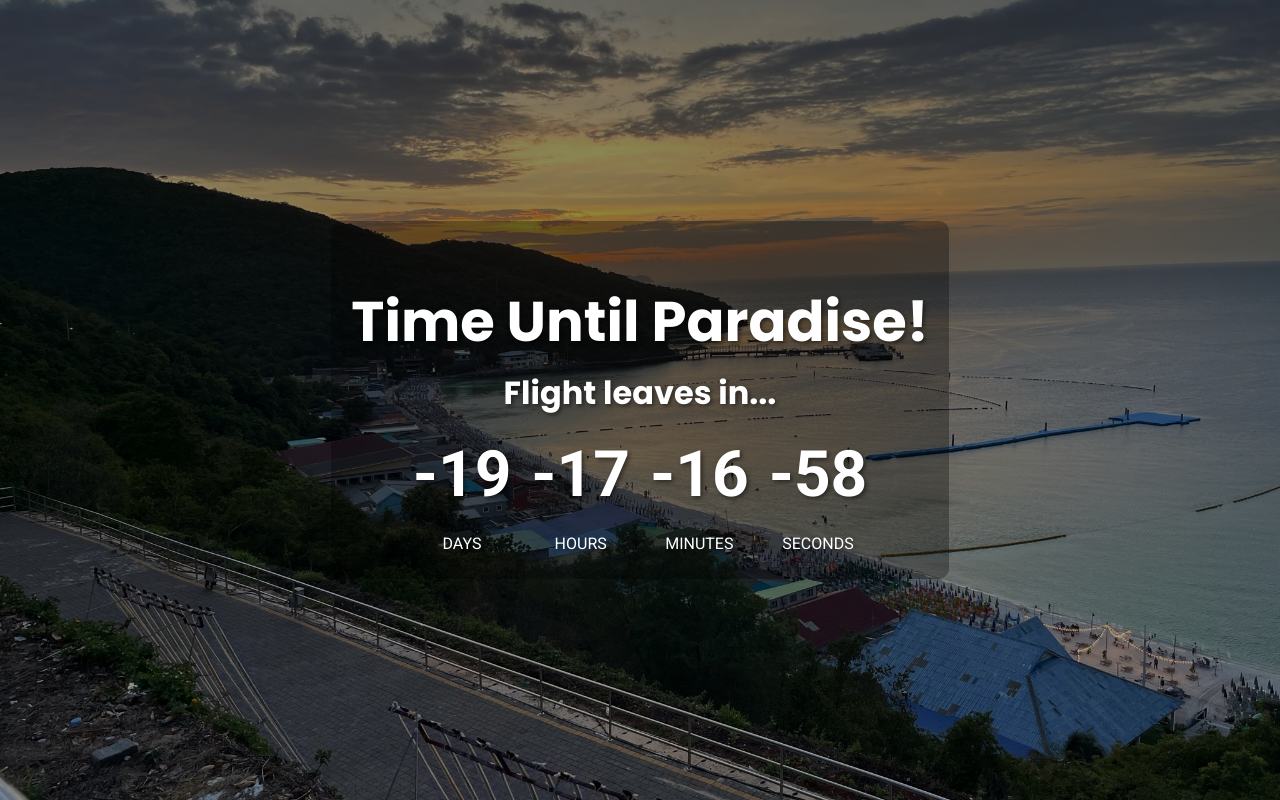
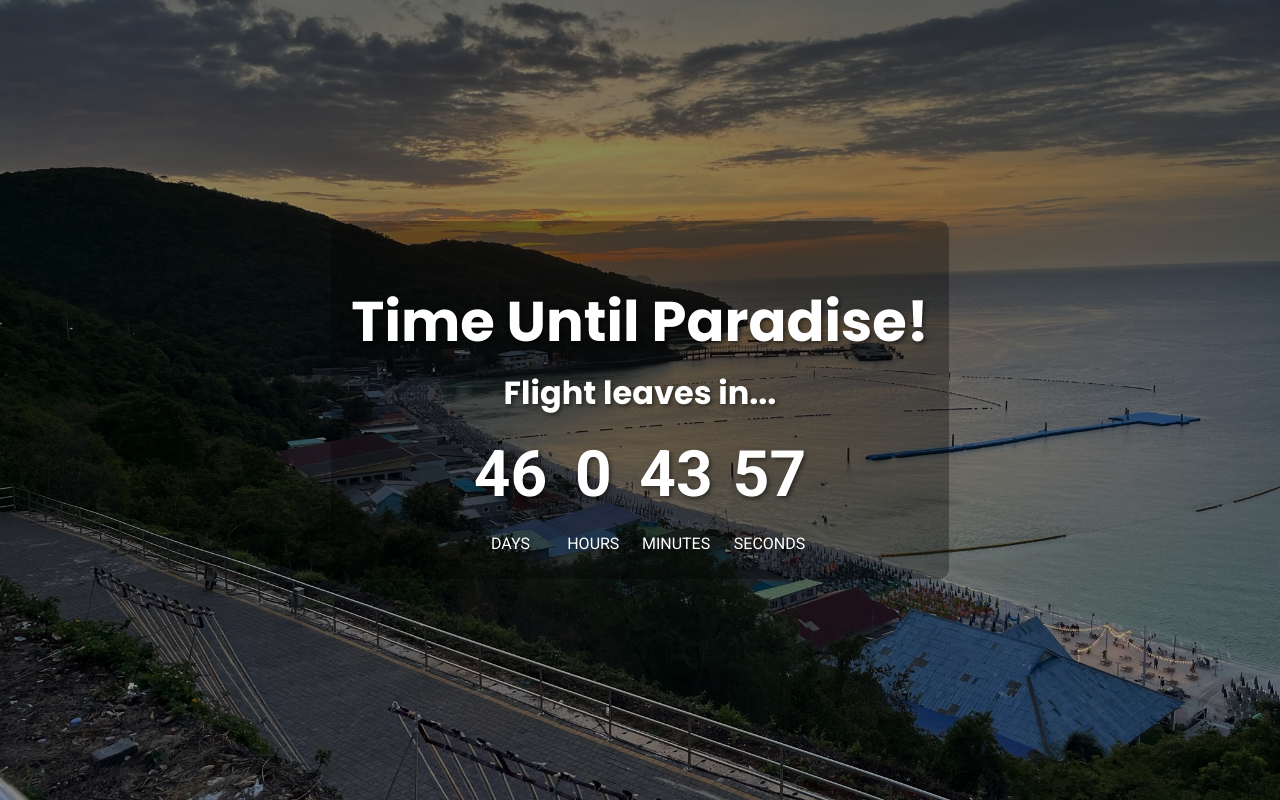
Before and after one commit to RiotBeard/RiotBeard.github.io, a plain HTML site: page index.html in a window 1280 px wide. Drawn offline with Linux system fonts and the light colour scheme.

Commit message:
Changes to be committed: 	modified:   index.html Includes new countdown date.

```diff
--- a/index.html
+++ b/index.html
@@ -93,7 +93,7 @@
     </div>
     <script>
         // Set the date we're counting down to
-        const countDownDate = new Date("Oct 24, 2024 01:05:00").getTime();
+        const countDownDate = new Date("Dec 27, 2024 18:05:00").getTime();
 
         function updateCountdown() {
             const now = new Date().getTime();
```
